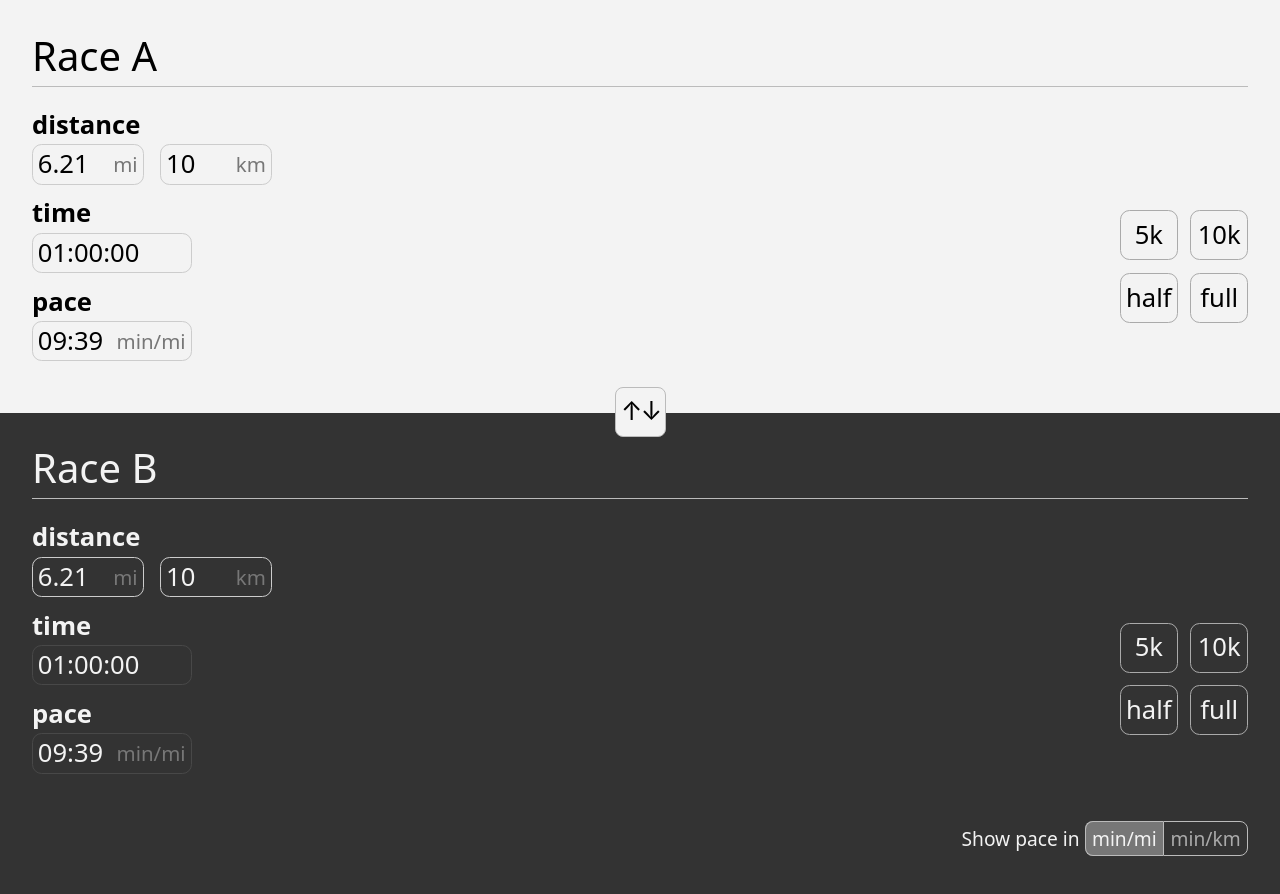
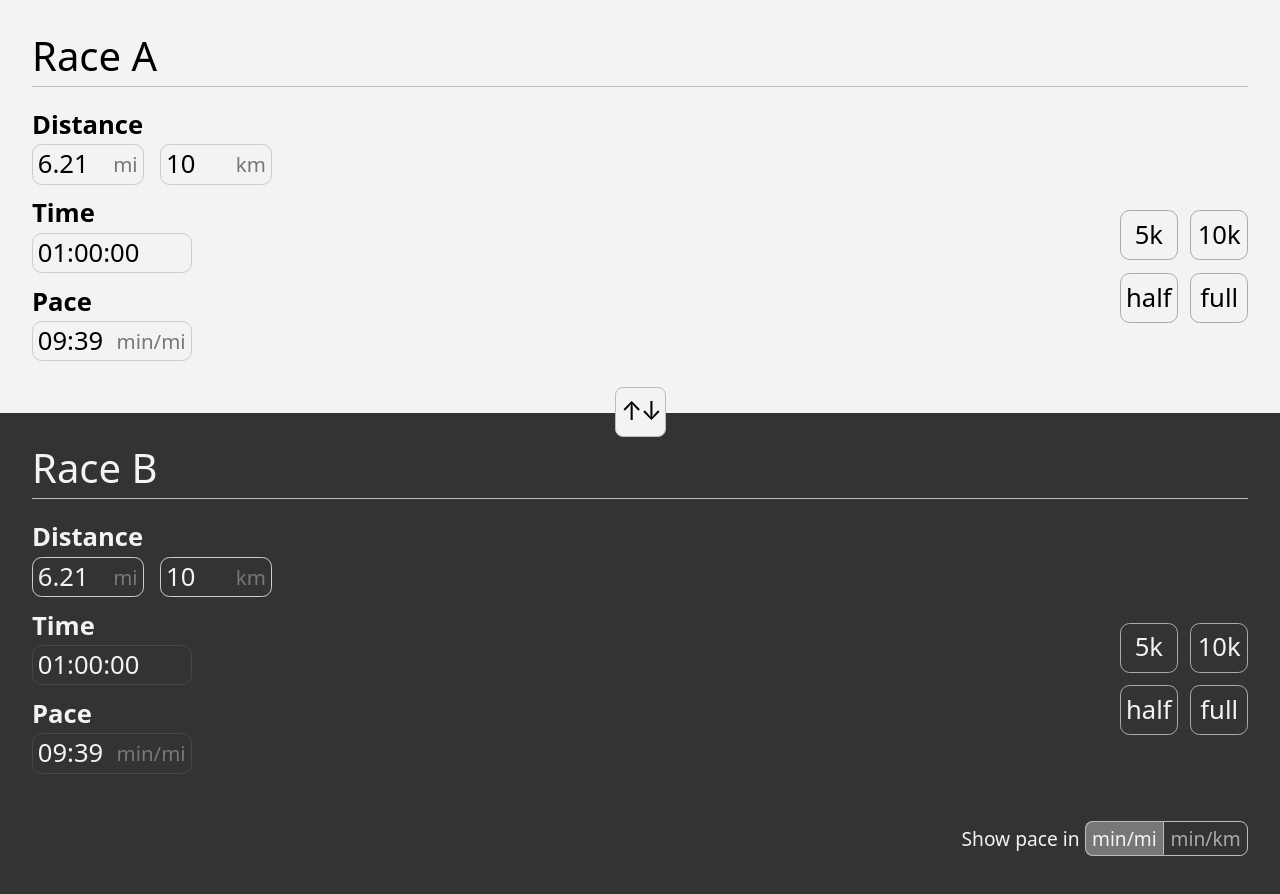
Before and after one commit to jamiekowalski/pace-conversion, a SvelteKit app: page / in a window 1280 px wide. Built offline with nearby package versions, Linux system fonts and the light colour scheme.

Commit message:
Capitalize input labels

```diff
--- a/src/routes/+page.svelte
+++ b/src/routes/+page.svelte
@@ -65,7 +65,7 @@
 <form class="race1">
   <h2>Race A</h2>
 
-  <InputBlock name="distance">
+  <InputBlock name="Distance">
     <InputNormalizeOnBlur
       name="miles"
       bind:value={distance1miles}
@@ -87,7 +87,7 @@
 
   <QuickSelection setKm={(v: number) => distance1miles = v / KM_PER_MILE} />
 
-  <InputBlock name="time">
+  <InputBlock name="Time">
     <TimeInput
       name="time"
       bind:value={() => time1seconds, (v) => (time1seconds = v)}
@@ -96,7 +96,7 @@
     />
   </InputBlock>
 
-  <InputBlock name="pace">
+  <InputBlock name="Pace">
     {#if paceUnits == MIN_KM}
       <TimeInput
         name="pace_km"
@@ -125,7 +125,7 @@
 <form class="race2">
   <h2>Race B</h2>
 
-  <InputBlock name="distance">
+  <InputBlock name="Distance">
     <InputNormalizeOnBlur
       name="mi"
       bind:value={distance2miles}
@@ -147,7 +147,7 @@
 
   <QuickSelection setKm={(v: number) => distance2miles = v / KM_PER_MILE} />
 
-    <InputBlock name="time">
+    <InputBlock name="Time">
     <TimeInput
       name="time"
       bind:value={
@@ -158,7 +158,7 @@
     />
   </InputBlock>
 
-  <InputBlock name="pace">
+  <InputBlock name="Pace">
     {#if paceUnits == MIN_KM}
       <TimeInput
         name="pace_km"
```
